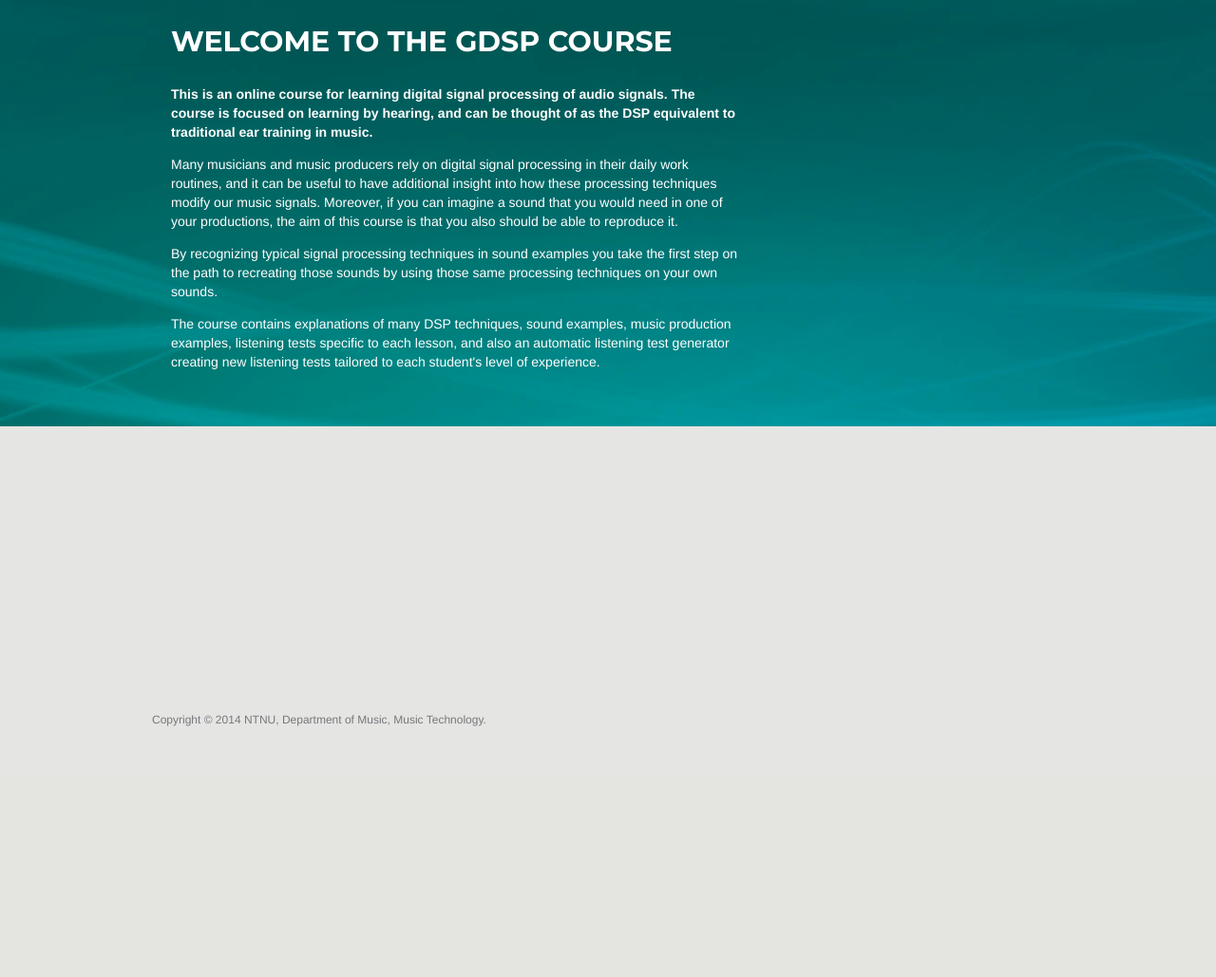
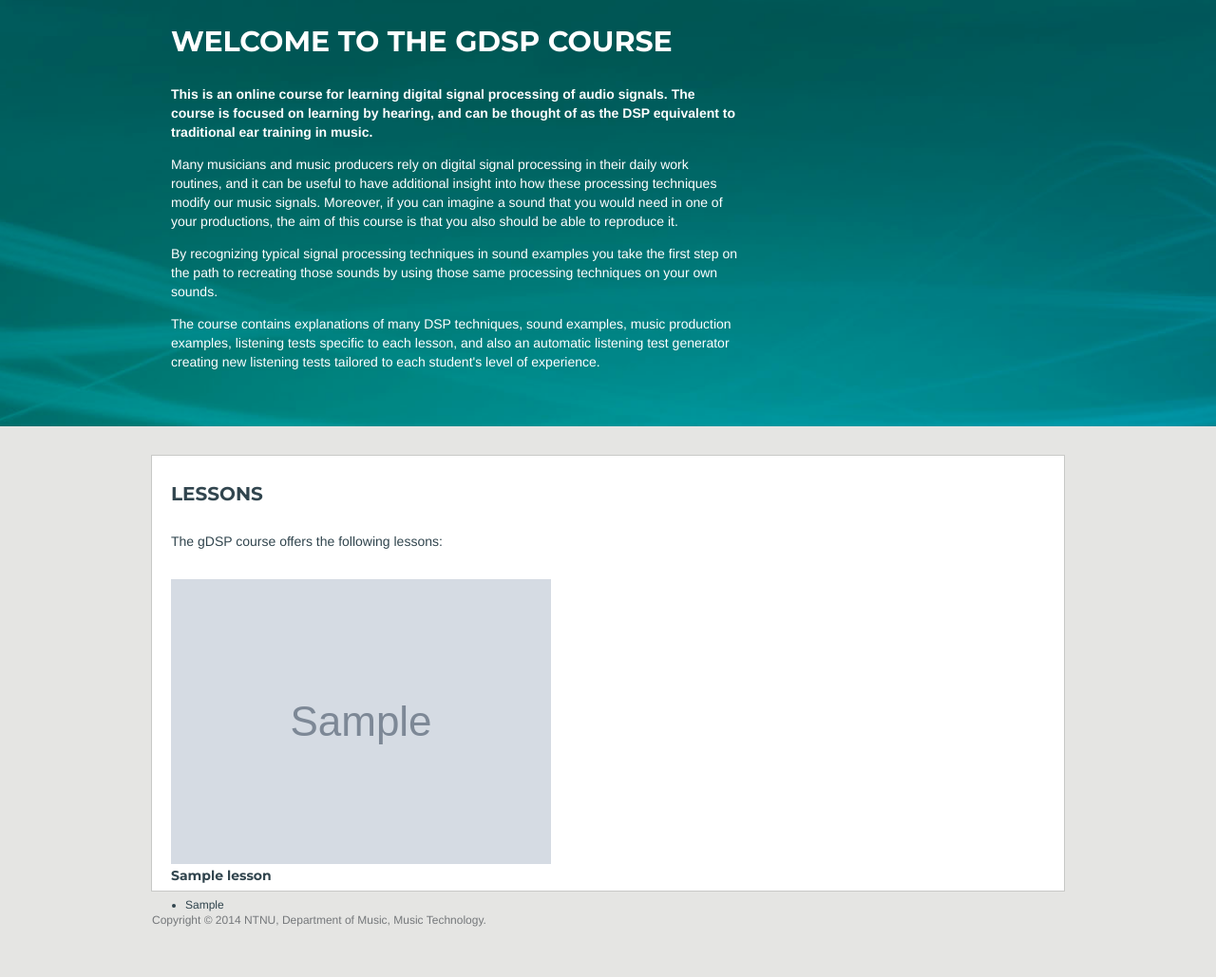
Before and after one commit to gdsp/gdsp, a Django app: page / in a window 1280 px wide. Shown: the part 52-1081 px from the top of the page at 95% size. Before the commit the page ends 817 px from the top, so only its background shows below. Run offline with Django 3.2, Linux system fonts and the light colour scheme; tables that the repository leaves empty hold one stand-in row (values such as "Sample post"); grey boxes marked "Sample" are stand-in pictures; parts of the project's set-up code (start-up, migrations or seed data) failed here and were passed over.

Commit message:
added list of lessons on the home page
Lessons with content are displayed on the home page. The login page does
not have this information

```diff
--- /dev/null
+++ b/core/templates/core/home.html
@@ -0,0 +1,27 @@
+{% extends 'pages/home.html' %}
+{% load staticfiles %}
+{% load i18n %} <!-- LAGT TIL - Usikker på om denne skal være her ??? -->
+
+{% block overview %}
+
+<div id="content-wrapper">
+	<h1>Lessons</h1>
+    The gDSP course offers the following lessons:
+
+	<ul class="lessons lessons-lp">
+	  {% for lesson in lessons %}
+		<li>
+		<img src="{{ lesson.image.url }}"><span class="course-title">{{ lesson.title }}</span>
+      	<ul class="lesson-sub-list"> <!-- Lagt til liste med sub-topics. Sjekk om dette blir rendra riktig!! -->
+        	{% for relation in lesson.lessontopicrelation_set.all %}
+			{% if relation.visible %}
+           		<li>{{ relation.topic.display_title }}</li>
+			{% endif %}
+           {% endfor %}
+        </ul>
+    </li>
+  {% endfor %}
+</ul>
+<div class="clear"></div>
+
+{% endblock %}
--- a/core/views.py
+++ b/core/views.py
@@ -5,6 +5,12 @@ from django.views.generic import ListView, DetailView
 
 from models import (Lesson, Topic, LessonTopicRelation, BaseTopicElement,
                     LowerCaseTag)
+
+class HomeView(ListView):
+    model = Lesson
+    template_name = 'core/home.html'
+    queryset = Lesson.objects.have_topics()
+    context_object_name = 'lessons'
 
 class TopicsListView(ListView):
     model = Topic
--- a/gdsp/urls.py
+++ b/gdsp/urls.py
@@ -6,7 +6,8 @@ from os import environ
 from django.contrib import admin
 admin.autodiscover()
 
-from pages.views import HomeView, AboutView
+from pages.views import AboutView
+from core.views import HomeView
 
 urlpatterns = patterns('',
     # Account handling (login, logout, registration, ...):
--- a/pages/templates/pages/home.html
+++ b/pages/templates/pages/home.html
@@ -31,4 +31,7 @@
     </div><!-- END #lp-banner -->
 </div><!-- END #lp-banner-wrap -->
 
+{# Optional overview block for home page: #}
+{% block overview %} {% endblock %}
+
 {% endblock %}
--- a/pages/views.py
+++ b/pages/views.py
@@ -1,10 +1,4 @@
 from django.views.generic.base import TemplateView
-
-class HomeView(TemplateView):
-    template_name = 'pages/home.html'
 
 class AboutView(TemplateView):
     template_name = 'pages/about.html'
-
-class PnaclView(TemplateView):
-    template_name = 'pages/home.html'
```
